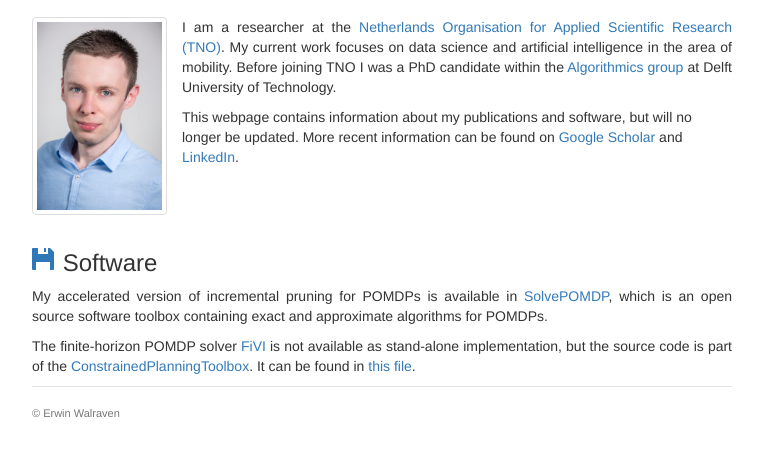
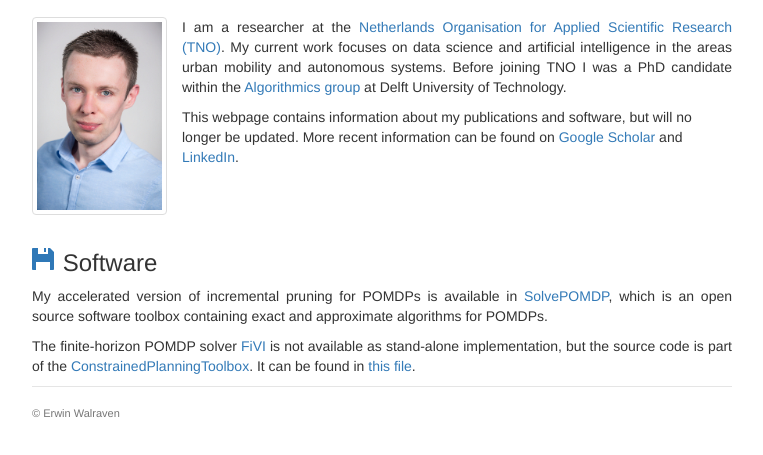
Before and after one commit to erwinwalraven/homepage, a plain HTML site: page index.html in a window 1280 px wide. Shown: the part 53-508 px from the top of the page, without its empty margins (258-1021 px from the left). Drawn offline with Linux system fonts and the light colour scheme.

Commit message:
Update index.html

```diff
--- a/index.html
+++ b/index.html
@@ -40,7 +40,7 @@
 		</div>
 
 		<div class="container">
-			<p class="text-justify toptext"><img src="img/picture.jpg" class="img-thumbnail photo" align="left" alt="Photo">I am a researcher at the <a href="https://www.tno.nl/en" target="_blank">Netherlands Organisation for Applied Scientific Research (TNO)</a>. My current work focuses on data science and artificial intelligence in the area of mobility. Before joining TNO I was a PhD candidate within the <a href="http://www.alg.ewi.tudelft.nl" target="_blank">Algorithmics group</a> at Delft University of Technology.</p>
+			<p class="text-justify toptext"><img src="img/picture.jpg" class="img-thumbnail photo" align="left" alt="Photo">I am a researcher at the <a href="https://www.tno.nl/en" target="_blank">Netherlands Organisation for Applied Scientific Research (TNO)</a>. My current work focuses on data science and artificial intelligence in the areas urban mobility and autonomous systems. Before joining TNO I was a PhD candidate within the <a href="http://www.alg.ewi.tudelft.nl" target="_blank">Algorithmics group</a> at Delft University of Technology.</p>
 			<p>This webpage contains information about my publications and software, but will no longer be updated. More recent information can be found on <a href="https://scholar.google.nl/citations?user=zUzfGhYAAAAJ" target="_blank">Google Scholar</a> and <a href="https://www.linkedin.com/in/erwinwalraven/" target="_blank">LinkedIn</a>.</p>
 			<p>&nbsp;</p>
 			<p>&nbsp;</p>
```
